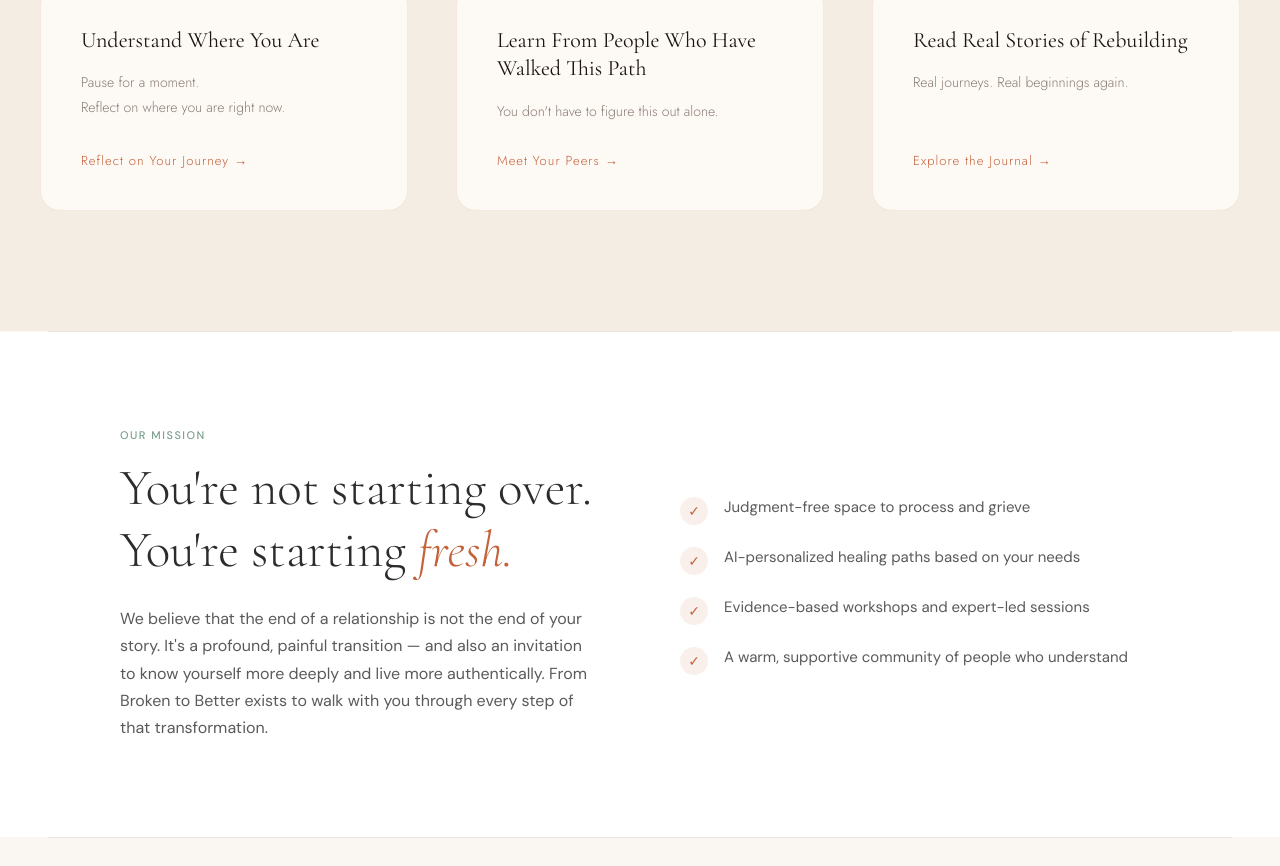
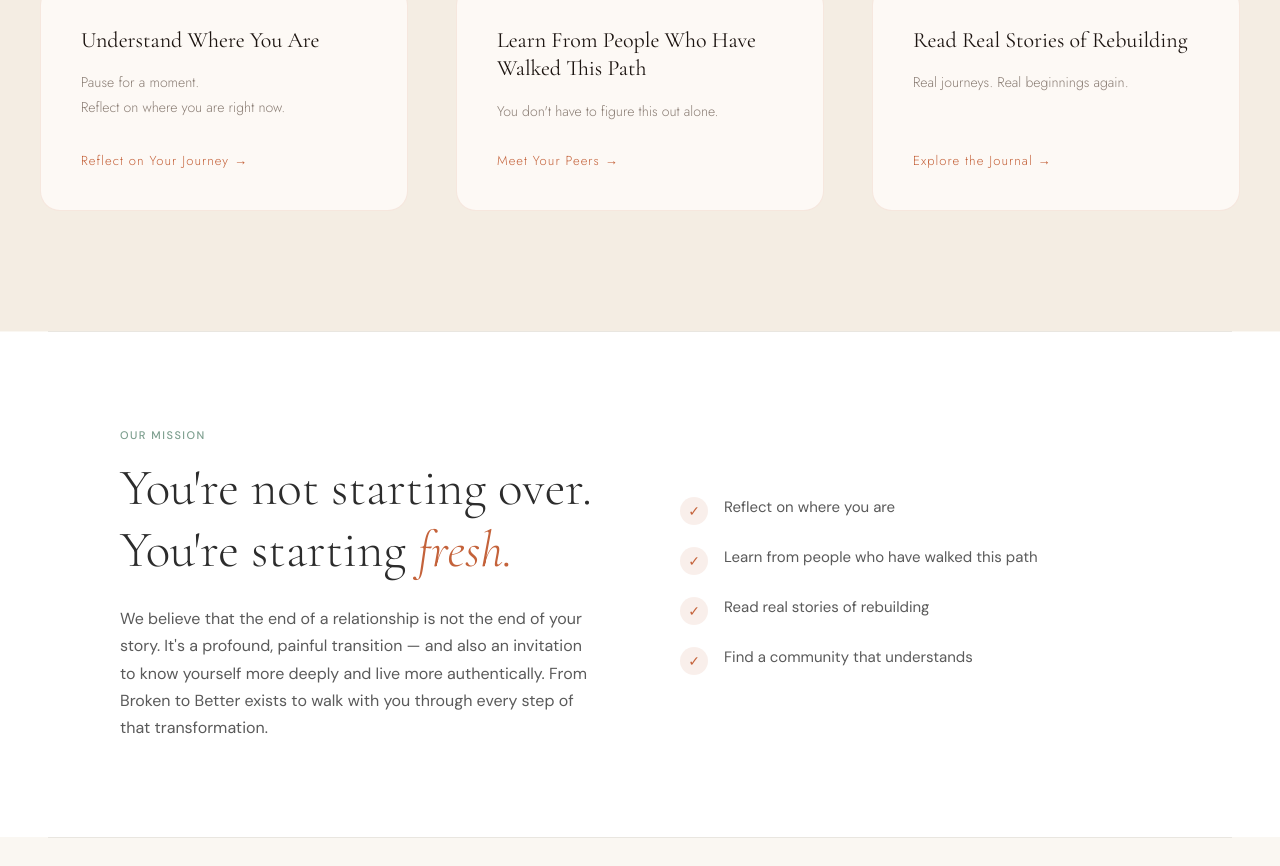
Before and after one commit to frombrokentobetterr-debug/CodeforFB2B, a React (Vite) app in the folder frontend/: page / in a window 1280 px wide. Shown: the part 385-1251 px from the top of the page. Built offline with nearby package versions, Linux system fonts and the light colour scheme; no server answers.

Commit message:
Update LandingPage.jsx

```diff
--- a/frontend/src/components/LandingPage.jsx
+++ b/frontend/src/components/LandingPage.jsx
@@ -208,10 +208,10 @@ export default function LandingPage({ onStart }) {
             </div>
             <div style={{ display: "flex", flexDirection: "column", gap: 20 }}>
               {[
-                "Judgment-free space to process and grieve",
-                "AI-personalized healing paths based on your needs",
-                "Evidence-based workshops and expert-led sessions",
-                "A warm, supportive community of people who understand",
+                "Reflect on where you are",
+                "Learn from people who have walked this path",
+                "Read real stories of rebuilding",
+                "Find a community that understands",
               ].map((t, i) => (
                 <div key={i} style={{ display: "flex", gap: 16, alignItems: "flex-start" }}>
                   <div style={{
```
